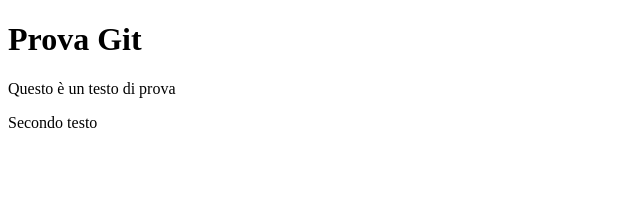
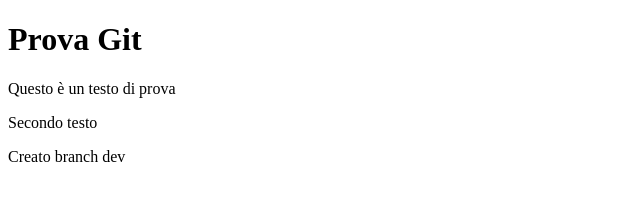
Before and after one commit to mattiabenvenuti90/prova, a plain HTML site: page index.html in a window 1280 px wide. Shown: the whole page, without its empty margins (0-640 px from the left). Drawn offline with Linux system fonts and the light colour scheme.

Commit message:
Ultima modifica

```diff
--- a/index.html
+++ b/index.html
@@ -11,6 +11,7 @@
 
     <p>Questo è un testo di prova</p>
     <p>Secondo testo</p>
+    <p>Creato branch dev</p>
 
 </body>
 </html>
```
